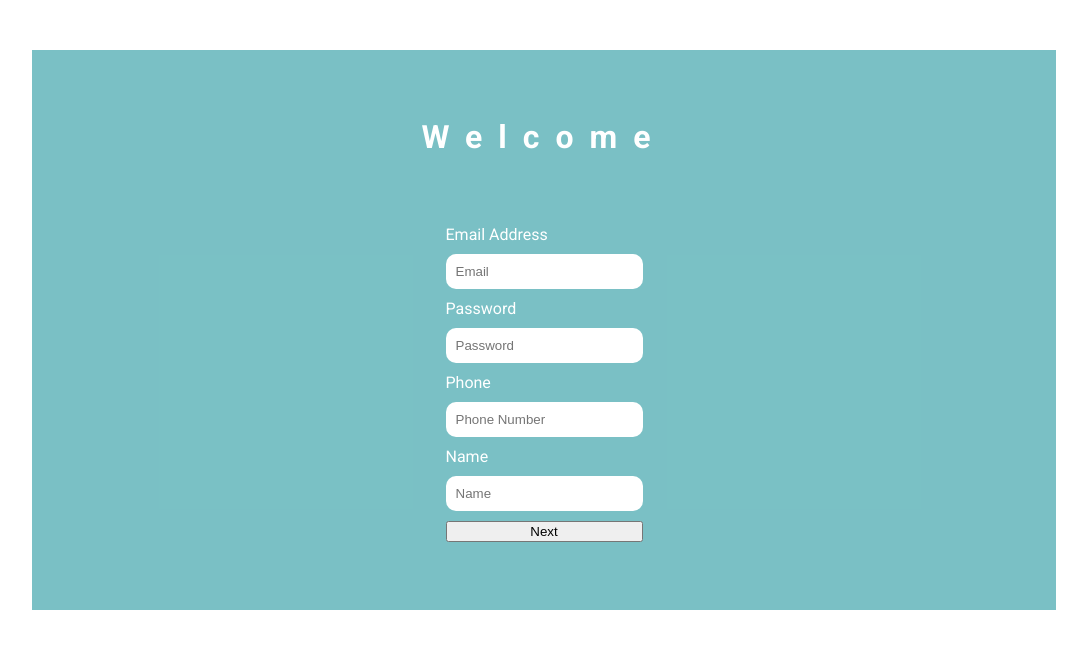
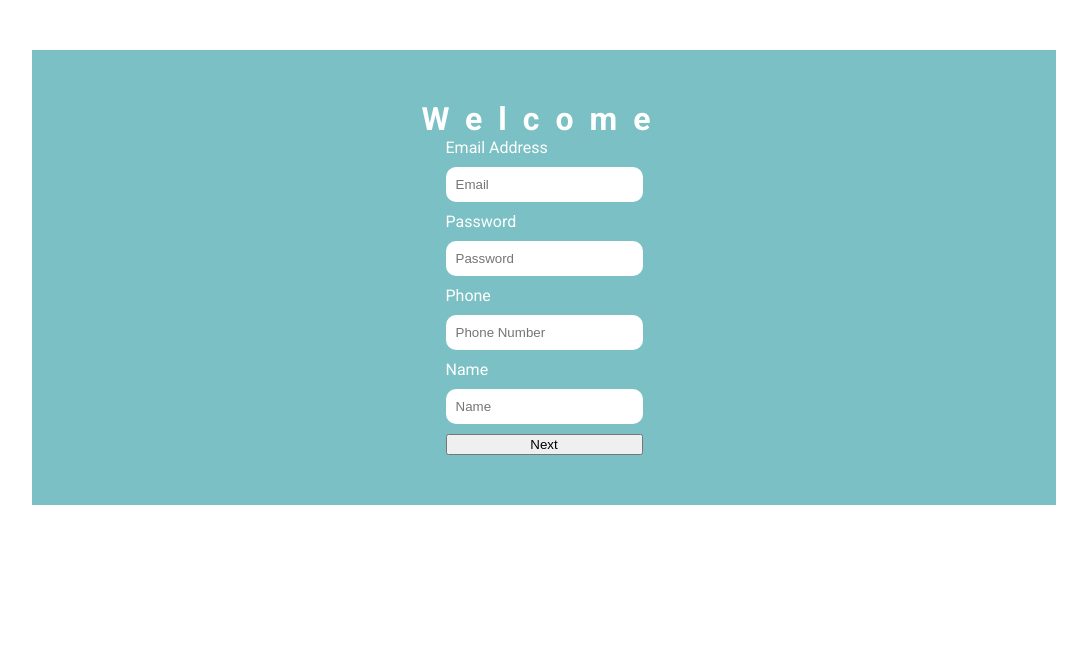
Before and after one commit to ddkogit/0fg, a React (Vite) app: page /adduser in a window 1280 px wide. Shown: the top 648 px of the page, without its empty margins (96-1183 px from the left). Built offline with nearby package versions, Linux system fonts and the light colour scheme.

Commit message:
User deleted Done

```diff
--- a/src/App.jsx
+++ b/src/App.jsx
@@ -11,6 +11,7 @@ import MenuList from "./Components/MenuList/MenuList";
 import UserProfile from "./Pages/UserProfile/UserProfile";
 import AdminList from "./Pages/AdminList/AdminList";
 import AddUser from "./Pages/AddUser/AddUser";
+import AddUser2 from "./Pages/AddUser/AddUser2";
 function App() {
   const [accessToken, setAccessToken] = useState(null);
 
@@ -112,8 +113,24 @@ function App() {
       });
   };
 
-  const handleDelete = () => {
-    console.log("delete");
+  const handleDelete = (id) => {
+    let config = {
+      method: "delete",
+      maxBodyLength: Infinity,
+      url: `${url}/api/v1/admin/user//delete/${id}`,
+      headers: {
+        'Authorization': 'Bearer eyJhbGciOiJIUzI1NiIsInR5cCI6IkpXVCJ9.eyJpZCI6IjY1ZjVjNWFjNjI5NzAyZjcwNGNkZDI4MyIsImxvZ2luIjoxLCJpc0FkbWluIjp0cnVlLCJ1dWlkIjoiNzkwOTQ3MDAzNTQ4OTI1MyIsImlhdCI6MTcxMDgxODQ5MTQwMywiZXhwIjoxNzEwODE4NzUwNjAzfQ.MEFgzrqJB1tOUErhA5EHr0emjX7EGyREg5AMnaKaOL8'
+      }
+    };
+
+    return axios
+      .request(config)
+      .then((response) => {
+        console.log("user deleted", response);
+      })
+      .catch((error) => {
+        console.log(error);
+      });
   };
   const handleView = () => {
     console.log("view");
@@ -159,6 +176,8 @@ function App() {
             path="/adduser"
             element={<AddUser handleAddUser1={handleAddUser1} />}
           />
+
+          <Route path="adduser2" element={<AddUser2 />} />
         </Routes>
       </BrowserRouter>
     </>
--- a/src/Components/AdminListRow/AdminListRow.css
+++ b/src/Components/AdminListRow/AdminListRow.css
@@ -9,7 +9,7 @@
 }
 
 .adminlistrow-container>span{
-    width: 120px;
+    width: 80px;
 }
 
 .bold{
--- a/src/Components/AdminListRow/AdminListRow.jsx
+++ b/src/Components/AdminListRow/AdminListRow.jsx
@@ -11,8 +11,10 @@ function AdminListRow({
   handleDelete,
   handleEdit,
   handleView,
+  id
 }) {
-  const handleActions = (action) => {
+  const handleActions = (action,id) => {
+
     switch (action) {
       case "edit":
         handleEdit();
@@ -21,7 +23,7 @@ function AdminListRow({
         handleView();
         break;
       case "delete":
-        handleDelete();
+        handleDelete(id);
         break;
       default:
         break;
@@ -43,7 +45,7 @@ function AdminListRow({
         {action.map((actionText, index) => (
           <button
             key={index}
-            onClick={(e) => handleActions(e.target.textContent)}
+            onClick={(e) => handleActions(e.target.textContent,id)}
           >
             {actionText}
           </button>
--- a/src/Pages/AddUser/AddUser.css
+++ b/src/Pages/AddUser/AddUser.css
@@ -0,0 +1,14 @@
+.adduser-container{
+    background-color: rgba(34, 151, 158, 0.6);
+
+    width: 80%;
+    padding: 50px 0;
+
+    margin: 50px auto;
+    height: auto;
+    display: flex;
+    flex-direction: column;
+    align-items: center;
+    justify-content: space-evenly;
+    color: var(--white);
+  }
--- a/src/Pages/AddUser/AddUser.jsx
+++ b/src/Pages/AddUser/AddUser.jsx
@@ -1,22 +1,24 @@
 import React, { useState } from "react";
 import "./AddUser.css";
 import Button from "../../Components/Button/Button";
-
+import { useNavigate } from "react-router-dom";
 
 function AddUser({ handleAddUser1 }) {
   const [email, setEmail] = useState("");
   const [password, setPassword] = useState("");
   const [phone, setPhone] = useState("");
   const [name, setName] = useState("");
+  const navigate = useNavigate();
 
-  const handleAddFirst =(e)=>{
+  const handleAddFirst = (e) => {
     e.preventDefault();
-    handleAddUser1(email,password,phone,name);
-  }
+    handleAddUser1(email, password, phone, name);
+    navigate("/adduser2");
+  };
 
   return (
     <div>
-      <div className="login-container">
+      <div className=" adduser-container">
         <div className="login-welcome"> Welcome</div>
 
         <form onSubmit={handleAddFirst} className="login-form">
@@ -50,7 +52,7 @@ function AddUser({ handleAddUser1 }) {
             placeholder="Name"
           />
 
-          <button > Next</button>
+          <button> Next</button>
         </form>
       </div>
     </div>
--- /dev/null
+++ b/src/Pages/AddUser/AddUser2.jsx
@@ -0,0 +1,16 @@
+import React from 'react'
+import "./AddUser.css"
+import { useNavigate } from 'react-router-dom'
+
+
+function AddUser2() {
+    const navigate = useNavigate();
+
+  return (
+    <div>
+        <button onClick={()=>navigate(-1)}>back</button>
+    </div>
+  )
+}
+
+export default AddUser2
--- a/src/Pages/AdminList/AdminList.jsx
+++ b/src/Pages/AdminList/AdminList.jsx
@@ -16,7 +16,7 @@ function AdminList({ handleUserLoad, handleLogout, accessToken,handleDelete,hand
   };
 
   const handleAddUser = () => {
-    console.log("add user");
+
     navigate("/adduser");
   };
 
@@ -30,6 +30,10 @@ function AdminList({ handleUserLoad, handleLogout, accessToken,handleDelete,hand
 
         const data = await handleUserLoad();
         setData(data);
+
+        // console.log(data.docs[1]._id)
+
+
 
       } catch (error) {
         console.log("error occured", error);
@@ -93,6 +97,7 @@ function AdminList({ handleUserLoad, handleLogout, accessToken,handleDelete,hand
                 handleDelete={handleDelete}
                 handleEdit={handleEdit}
                 handleView={handleView}
+                id = {item._id}
               />
             ))}
         </div>
--- a/src/Pages/Login/Login.css
+++ b/src/Pages/Login/Login.css
@@ -4,7 +4,8 @@
   width: 80%;
 
   margin: 50px auto;
-  height: 70vh;
+  padding: 50px 0;
+  height: auto;
   display: flex;
   flex-direction: column;
   align-items: center;
```
